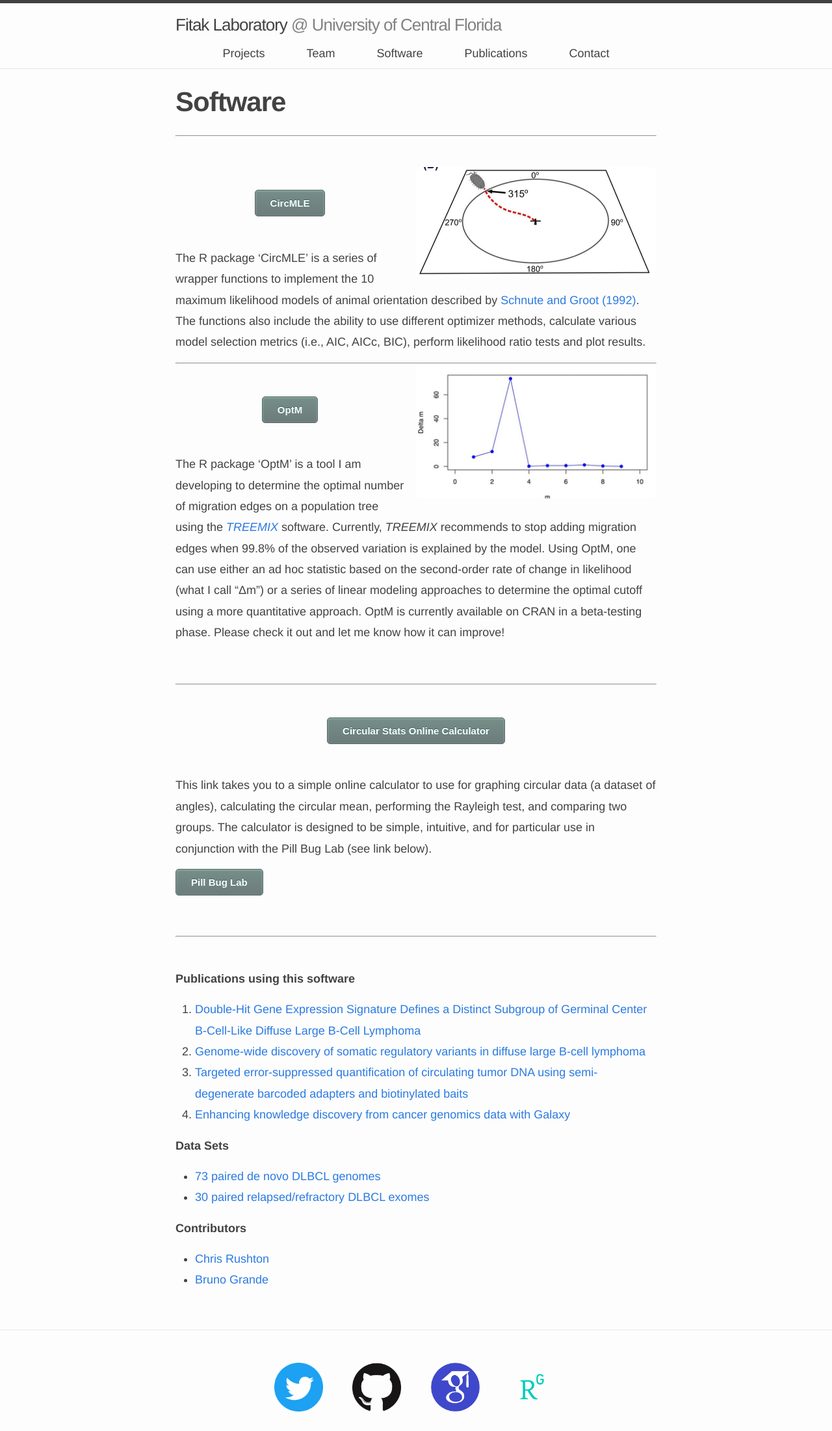
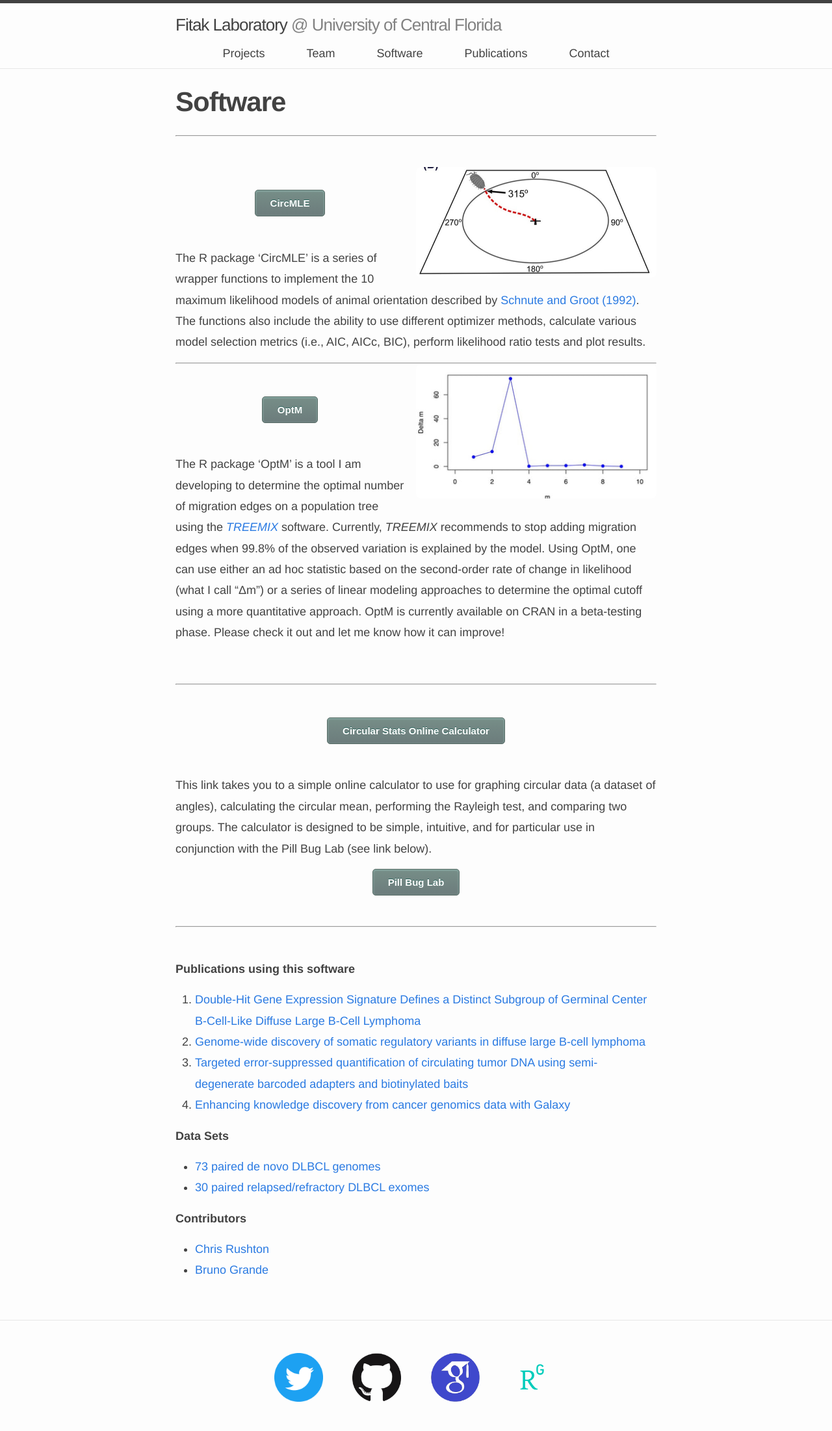
Before and after one commit to rfitak/FitakLab, a Jekyll site: the page built from _pages/software/index.md, in a window 1280 px wide. Shown: the whole page at 65% size. Built offline with Jekyll 4.4.1, drawn with Linux system fonts in a browser that asks for light colours; nearby versions of some CDN libraries.

Commit message:
fourth commit

```diff
--- a/_pages/software/index.md
+++ b/_pages/software/index.md
@@ -42,8 +42,9 @@
 <br>
 
 This link takes you to a simple online calculator to use for graphing circular data (a dataset of angles), calculating the circular mean, performing the Rayleigh test, and comparing two groups.  The calculator is designed to be simple, intuitive, and for particular use in conjunction with the Pill Bug Lab (see link below).
-
-<button style="text-align:center;-moz-box-shadow:inset 0px 1px 3px 0px #91b8b3; -webkit-box-shadow:inset 0px 1px 3px 0px #91b8b3; box-shadow:inset 0px 1px 3px 0px #91b8b3; background:-webkit-gradient(linear, left top, left bottom, color-stop(0.05, #768d87), color-stop(1, #6c7c7c)); background:-moz-linear-gradient(top, #768d87 5%, #6c7c7c 100%); background:-webkit-linear-gradient(top, #768d87 5%, #6c7c7c 100%); background:-o-linear-gradient(top, #768d87 5%, #6c7c7c 100%); background:-ms-linear-gradient(top, #768d87 5%, #6c7c7c 100%); background:linear-gradient(to bottom, #768d87 5%, #6c7c7c 100%); filter:progid:DXImageTransform.Microsoft.gradient(startColorstr='#768d87', endColorstr='#6c7c7c',GradientType=0); background-color:#768d87; -moz-border-radius:5px; -webkit-border-radius:5px; border-radius:5px; border:1px solid #566963; display:inline-block; cursor:pointer; color:#ffffff; font-family:Arial; font-size:15px; font-weight:bold; padding:11px 23px; text-decoration:none; text-shadow:0px -1px 0px #2b665e;" onclick="window.location.href='https://rfitak.github.io/Circular_Biology/';">Pill Bug Lab</button>
+<div style="text-align:center;">
+<button style="-moz-box-shadow:inset 0px 1px 3px 0px #91b8b3; -webkit-box-shadow:inset 0px 1px 3px 0px #91b8b3; box-shadow:inset 0px 1px 3px 0px #91b8b3; background:-webkit-gradient(linear, left top, left bottom, color-stop(0.05, #768d87), color-stop(1, #6c7c7c)); background:-moz-linear-gradient(top, #768d87 5%, #6c7c7c 100%); background:-webkit-linear-gradient(top, #768d87 5%, #6c7c7c 100%); background:-o-linear-gradient(top, #768d87 5%, #6c7c7c 100%); background:-ms-linear-gradient(top, #768d87 5%, #6c7c7c 100%); background:linear-gradient(to bottom, #768d87 5%, #6c7c7c 100%); filter:progid:DXImageTransform.Microsoft.gradient(startColorstr='#768d87', endColorstr='#6c7c7c',GradientType=0); background-color:#768d87; -moz-border-radius:5px; -webkit-border-radius:5px; border-radius:5px; border:1px solid #566963; display:inline-block; cursor:pointer; color:#ffffff; font-family:Arial; font-size:15px; font-weight:bold; padding:11px 23px; text-decoration:none; text-shadow:0px -1px 0px #2b665e;" onclick="window.location.href='https://rfitak.github.io/Circular_Biology/';">Pill Bug Lab</button>
+</div>
 
 <br>
 
```
